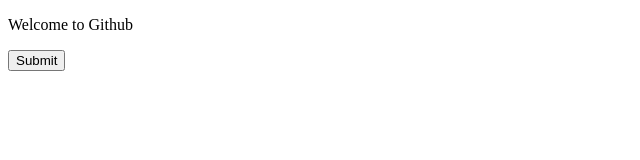
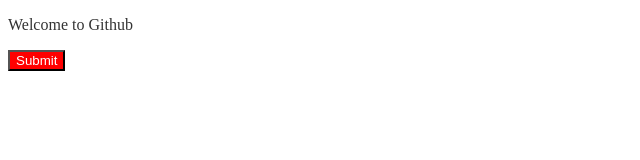
Before and after one commit to hoapv76001/githubdemo, a plain HTML site: page index.html in a window 1280 px wide. Shown: the whole page, without its empty margins (0-640 px from the left). Drawn offline with Linux system fonts and the light colour scheme.

Commit message:
add all file

```diff
--- /dev/null
+++ b/index.css
@@ -0,0 +1,8 @@
+* {
+
+}
+
+button {
+    background: red;
+    color: white;
+}
--- a/index.html
+++ b/index.html
@@ -5,6 +5,8 @@
     <meta http-equiv="X-UA-Compatible" content="IE=edge">
     <meta name="viewport" content="width=device-width, initial-scale=1.0">
     <title>Document</title>
+    <link rel="stylesheet" href="index.css">
+    <link rel="stylesheet" href="index2.css">
 </head>
 <body>
     <p>Welcome to Github</p>
--- /dev/null
+++ b/index.js
@@ -0,0 +1 @@
+console.log('hello world');
--- /dev/null
+++ b/index2.css
@@ -0,0 +1,3 @@
+p {
+    color: #333;
+}
```
